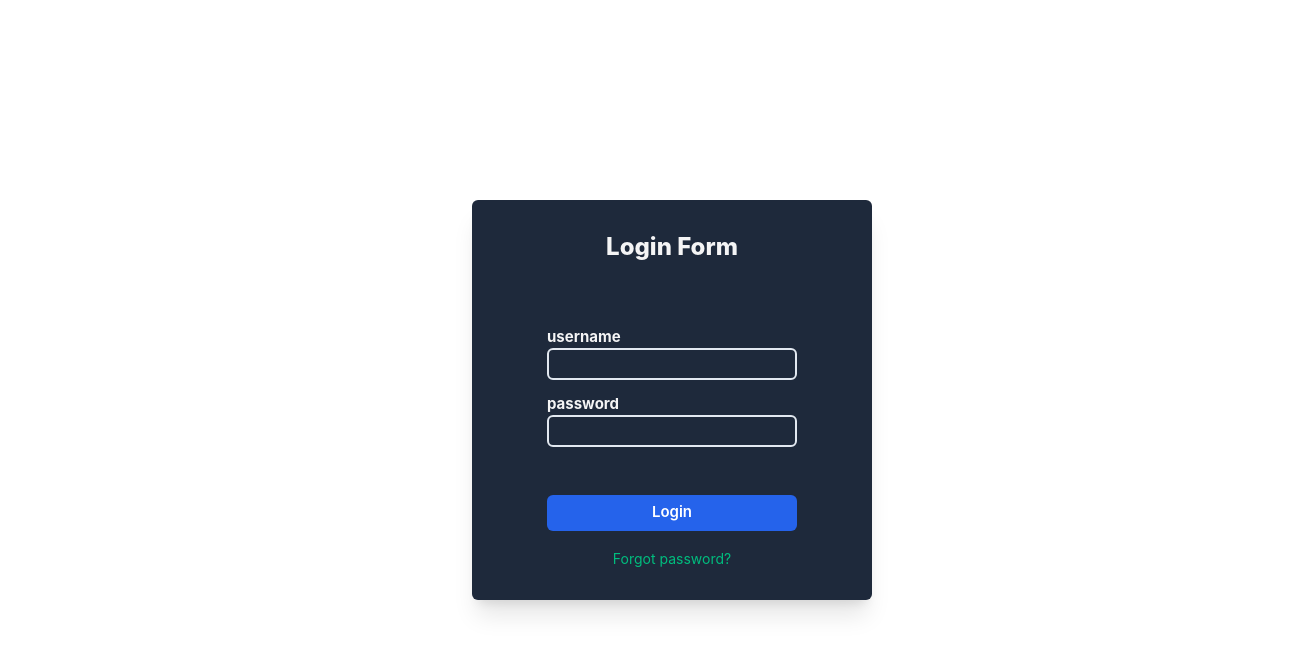
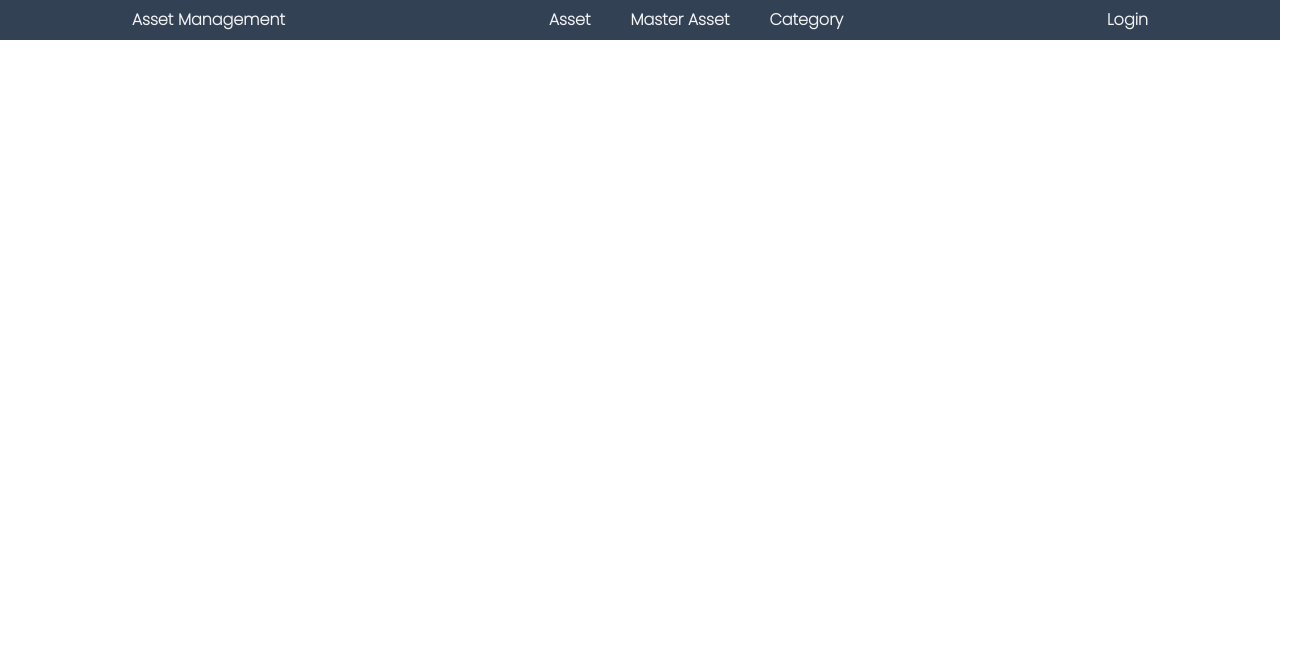
Before and after one commit to Torune9/FAM_FE, a Vue app: page / in a window 1280 px wide. Shown: the top 654 px of the page, 1312 px wide, since content can reach past the window. Built offline with nearby package versions, Linux system fonts and the light colour scheme.

Commit message:
fix: adding and remove multiple files

```diff
--- a/src/App.vue
+++ b/src/App.vue
@@ -1,6 +1,23 @@
-<script setup>
-</script>
+<template>
+<link rel="preconnect" href="https://fonts.googleapis.com">
+<link rel="preconnect" href="https://fonts.gstatic.com" crossorigin>
+<link href="https://fonts.googleapis.com/css2?family=Poppins:wght@200&family=Prompt:wght@100&display=swap" rel="stylesheet">
+  <header class="w-full font-bold">
+    <nav class="w-full  flex justify-around items-center bg-slate-700 h-10 text-zinc-100">
+     <h1>Asset Management</h1>
+      <ul class="flex justify-evenly items-center  gap-10">
+        <li><router-link to="/">Asset</router-link></li>
+        <li><router-link to="/">Master Asset</router-link></li>
+        <li><router-link to="/">Category</router-link></li>
+      </ul>
+     <h1><router-link to="/login">Login</router-link></h1>
+    </nav>
+  </header>
+  <router-view/>
+</template>
 
-<template>
-  <router-view />
-</template>
+<style>
+header{
+  font-family: 'Poppins', sans-serif;
+}
+</style>
--- a/src/assets/base.css
+++ /dev/null
@@ -1,73 +0,0 @@
-/* color palette from <https://github.com/vuejs/theme> */
-:root {
-  --vt-c-white: #ffffff;
-  --vt-c-white-soft: #f8f8f8;
-  --vt-c-white-mute: #f2f2f2;
-
-  --vt-c-black: #181818;
-  --vt-c-black-soft: #222222;
-  --vt-c-black-mute: #282828;
-
-  --vt-c-indigo: #2c3e50;
-
-  --vt-c-divider-light-1: rgba(60, 60, 60, 0.29);
-  --vt-c-divider-light-2: rgba(60, 60, 60, 0.12);
-  --vt-c-divider-dark-1: rgba(84, 84, 84, 0.65);
-  --vt-c-divider-dark-2: rgba(84, 84, 84, 0.48);
-
-  --vt-c-text-light-1: var(--vt-c-indigo);
-  --vt-c-text-light-2: rgba(60, 60, 60, 0.66);
-  --vt-c-text-dark-1: var(--vt-c-white);
-  --vt-c-text-dark-2: rgba(235, 235, 235, 0.64);
-}
-
-/* semantic color variables for this project */
-:root {
-  --color-background: var(--vt-c-white);
-  --color-background-soft: var(--vt-c-white-soft);
-  --color-background-mute: var(--vt-c-white-mute);
-
-  --color-border: var(--vt-c-divider-light-2);
-  --color-border-hover: var(--vt-c-divider-light-1);
-
-  --color-heading: var(--vt-c-text-light-1);
-  --color-text: var(--vt-c-text-light-1);
-
-  --section-gap: 160px;
-}
-
-@media (prefers-color-scheme: dark) {
-  :root {
-    --color-background: var(--vt-c-black);
-    --color-background-soft: var(--vt-c-black-soft);
-    --color-background-mute: var(--vt-c-black-mute);
-
-    --color-border: var(--vt-c-divider-dark-2);
-    --color-border-hover: var(--vt-c-divider-dark-1);
-
-    --color-heading: var(--vt-c-text-dark-1);
-    --color-text: var(--vt-c-text-dark-2);
-  }
-}
-
-*,
-*::before,
-*::after {
-  box-sizing: border-box;
-  margin: 0;
-  font-weight: normal;
-}
-
-body {
-  min-height: 100vh;
-  color: var(--color-text);
-  background: var(--color-background);
-  transition: color 0.5s, background-color 0.5s;
-  line-height: 1.6;
-  font-family: Inter, -apple-system, BlinkMacSystemFont, 'Segoe UI', Roboto, Oxygen, Ubuntu,
-    Cantarell, 'Fira Sans', 'Droid Sans', 'Helvetica Neue', sans-serif;
-  font-size: 15px;
-  text-rendering: optimizeLegibility;
-  -webkit-font-smoothing: antialiased;
-  -moz-osx-font-smoothing: grayscale;
-}
--- a/src/assets/main.css
+++ b/src/assets/main.css
@@ -1,38 +1,3 @@
-@import './base.css';
 @tailwind base;
 @tailwind components;
 @tailwind utilities;
-
-#app {
-  max-width: 1280px;
-  margin: 0 auto;
-  padding: 2rem;
-
-  font-weight: normal;
-}
-
-a,
-.green {
-  text-decoration: none;
-  color: hsla(160, 100%, 37%, 1);
-  transition: 0.4s;
-}
-
-@media (hover: hover) {
-  a:hover {
-    background-color: hsla(160, 100%, 37%, 0.2);
-  }
-}
-
-@media (min-width: 1024px) {
-  body {
-    display: flex;
-    place-items: center;
-  }
-
-  #app {
-    display: grid;
-    grid-template-columns: 1fr 1fr;
-    padding: 0 2rem;
-  }
-}
--- a/src/main.js
+++ b/src/main.js
@@ -1,14 +1,12 @@
 import './assets/main.css'
 
 import { createApp } from 'vue'
-import { createPinia } from 'pinia'
 
 import App from './App.vue'
 import router from './router'
 
 const app = createApp(App)
 
-app.use(createPinia())
 app.use(router)
 
 app.mount('#app')
--- a/src/router/index.js
+++ b/src/router/index.js
@@ -1,20 +1,26 @@
 import { createRouter, createWebHistory } from 'vue-router'
 import LoginView from '../views/LoginView.vue'
-import DashboardView from '@/views/Dashboard.vue'
+import ForgotView from '../views/ForgotView.vue'
+import ResetView from '../views/ResetView.vue'
+
 
 const router = createRouter({
   history: createWebHistory(import.meta.env.BASE_URL),
   routes: [
     {
-      path: '/',
-      alias: '/login',
-      name: 'Login',
+      path: '/login',
+      name: 'login',
       component: LoginView
     },
     {
-      path: '/dashboard',
-      name: 'Dashboard',
-      component: DashboardView
+      path: '/forgot-password',
+      name: 'forgot-password',
+      component: ForgotView
+    },
+    {
+      path: '/reset-password',
+      name: 'reset-password',
+      component: ResetView
     },
   ]
 })
--- a/src/stores/counter.js
+++ /dev/null
@@ -1,12 +0,0 @@
-import { ref, computed } from 'vue'
-import { defineStore } from 'pinia'
-
-export const useCounterStore = defineStore('counter', () => {
-  const count = ref(0)
-  const doubleCount = computed(() => count.value * 2)
-  function increment() {
-    count.value++
-  }
-
-  return { count, doubleCount, increment }
-})
--- a/src/views/Dashboard.vue
+++ b/src/views/Dashboard.vue
@@ -1,10 +1,4 @@
 <template>
-    <div>
-        {{ msg }}
-    </div>
+
+
 </template>
-
-<script setup>
-import { ref } from 'vue';
-const msg = ref("this is sample")
-</script>
--- a/src/views/LoginView.vue
+++ b/src/views/LoginView.vue
@@ -7,3 +7,6 @@ import LoginView from '../components/LoginView.vue'
     <LoginView />
   </main>
 </template>
+
+<style>
+</style>
--- a/style.css
+++ /dev/null
@@ -1,73 +0,0 @@
-*{
-    margin : 0;
-    padding: 0;
-    box-sizing: border-box;
-    font-family: 'poppins', sans-serif;
-}
-.body{
-    overflow: hidden;
-}
-.container{
-    border: #161616 solid 1px;
-    max-width: 440px;
-    padding: 20px;
-    margin: 170px auto;
-}
-.wrapper{
-    width: 100%;
-    border-radius: 5px;
-    background: #fff;
-    box-shadow: ;
-}
-.wrapper title{
-    height: 90px;
-    background: #fff;
-    border-radius; 5px 5px 0 0;
-    color: #fff
-    font-size: 30px;
-    font-weight: 600;
-    display: flex;
-    align-items: center;
-    justify-content: center;
-}
-.wrapper form .row input{
-    height: 100%;
-    width: 100%;
-    outline: none;
-    padding-left: 60px;
-    border-radius: 5px;
-    border: 1px solid lightgrey;
-    font-size: 16px;
-    transition: all 0.3s ease;
-}
-form .row input:focus{
-    border-color: #161616;
-    box-shadow: inset 0px 0px 2px 2px rgba(red, green, blue, alpha)
-}
-form .row input::placeholder{
-    color: #999
-}
-.wrapper form .row i{
-    position: absolute;
-    width :47px;
-    height: 100%;
-    color: #fff;
-    font-size: 18px;
-    background: #16a085;
-    border: 1px solid #16a085;
-    border-radius: 5px 0 0 5px;
-    display: flex;
-    align-items: center;
-    justify-content: center;
-}
-.wrapper form .pass{
-margin: -8px 0 20px 0;
-}
-.wrapper form .pass a{
-    color: #
-}
-input[type=text] {
-    padding: 12px 20px;
-    margin: 8px 0;
-    box-sizing: border-box;
-}
```
Also changed, not shown: vitest.config.js (deleted, +0 -18 lines), src/assets/logo.svg (deleted).
